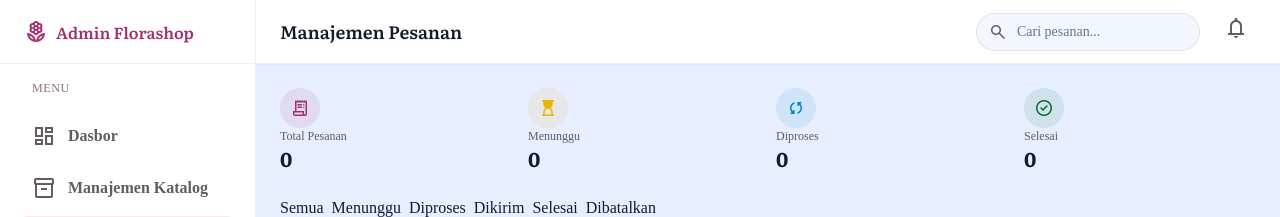
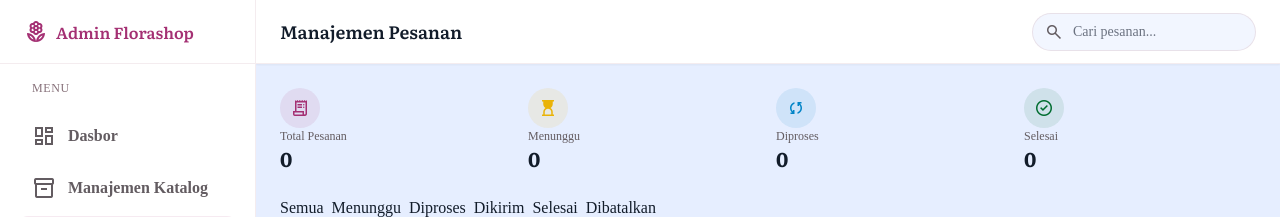
Before and after one commit to yuyunpinoliaa/projek-web-florashop, a PHP site: page /frontend/pages/pesanan_admin.php in a window 1280 px wide. Shown: the top 217 px of the page. Run offline with PHP 8.4, Linux system fonts and the light colour scheme; the visitor is signed in with stand-in values (Sample User, id 1); data that the repository does not hold is empty; some libraries are stand-ins or nearby versions; some web fonts are replaced.

Commit message:
Remove notification icon from pesanan_admin.php

```diff
--- a/frontend/pages/pesanan_admin.php
+++ b/frontend/pages/pesanan_admin.php
@@ -216,12 +216,7 @@ try {
                                class="pl-10 pr-4 py-2 rounded-full border border-outline-variant/40 text-sm focus:ring-primary focus:border-primary bg-surface-container/50 w-56">
                     </div>
                 </form>
-                <button class="p-2 text-secondary hover:bg-surface-container rounded-full transition-colors relative">
-                    <span class="material-symbols-outlined">notifications</span>
-                    <?php if ($pending_orders > 0): ?>
-                    <span class="absolute top-1 right-1 w-2 h-2 bg-error rounded-full"></span>
-                    <?php endif; ?>
-                </button>
+
             </div>
         </header>
 
```
